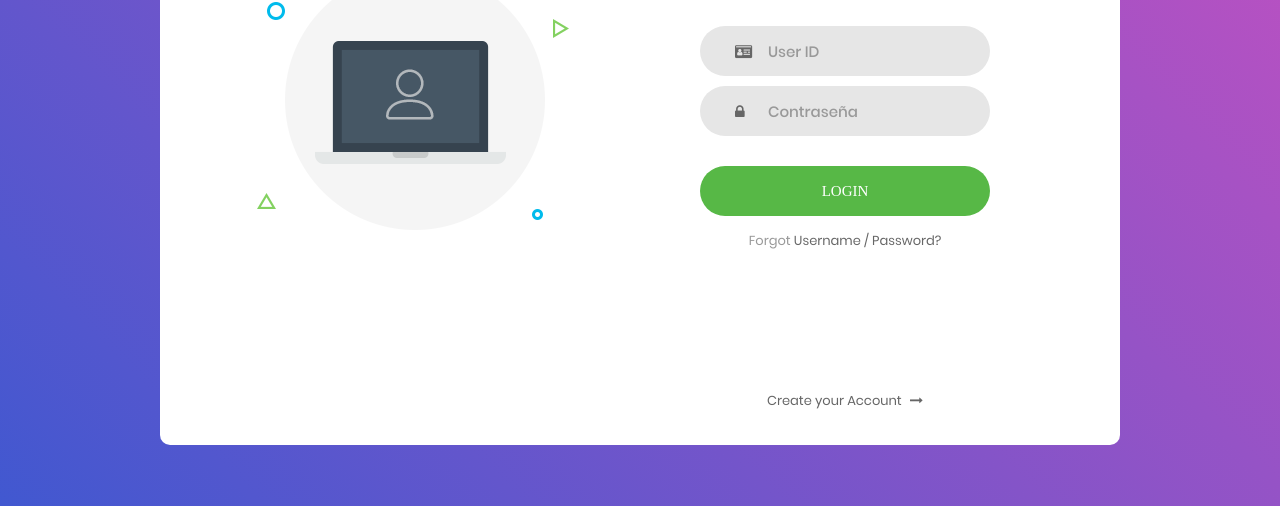
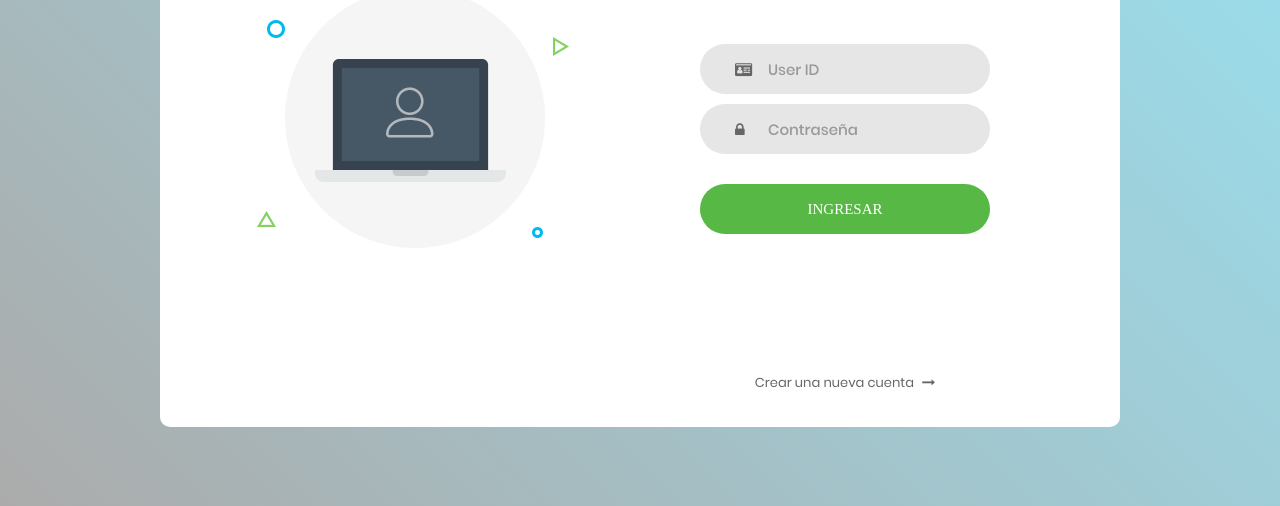
Before and after one commit to bmurillofan/ProgramacionIntegradaYTecnologiasweb, a plain HTML site: page index.html in a window 1280 px wide. Shown: the part 294-800 px from the top of the page. Drawn offline with Linux system fonts and the light colour scheme; a web font is replaced by a local one.

Commit message:
Cambio de Color Gradiente
Colores suaves

```diff
--- a/css/main.css
+++ b/css/main.css
@@ -172,7 +172,7 @@ iframe {
   background: -webkit-linear-gradient(-135deg, #c850c0, #4158d0);
   background: -o-linear-gradient(-135deg, #c850c0, #4158d0);
   background: -moz-linear-gradient(-135deg, #c850c0, #4158d0);
-  background: linear-gradient(-135deg, #c850c0, #4158d0);
+  background: linear-gradient(-135deg, #98e3f3, #ababab);
 }
 
 .wrap-login100 {
--- a/index.html
+++ b/index.html
@@ -56,22 +56,13 @@
 
 					<div class="container-login100-form-btn">
 						<button class="login100-form-btn">
-							Login
+							Ingresar
 						</button>
-					</div>
-
-					<div class="text-center p-t-12">
-						<span class="txt1">
-							Forgot
-						</span>
-						<a class="txt2" href="#">
-							Username / Password?
-						</a>
 					</div>
 
 					<div class="text-center p-t-136">
 						<a class="txt2" href="#">
-							Create your Account
+							Crear una nueva cuenta
 							<i class="fa fa-long-arrow-right m-l-5" aria-hidden="true"></i>
 						</a>
 					</div>
```
